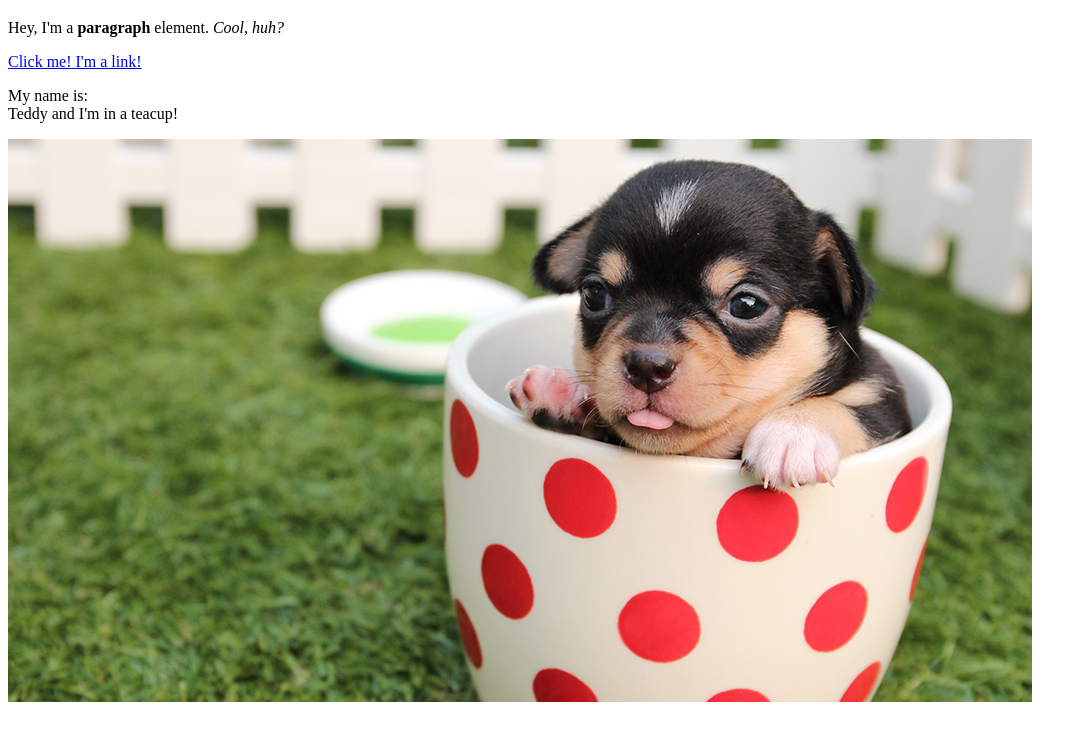
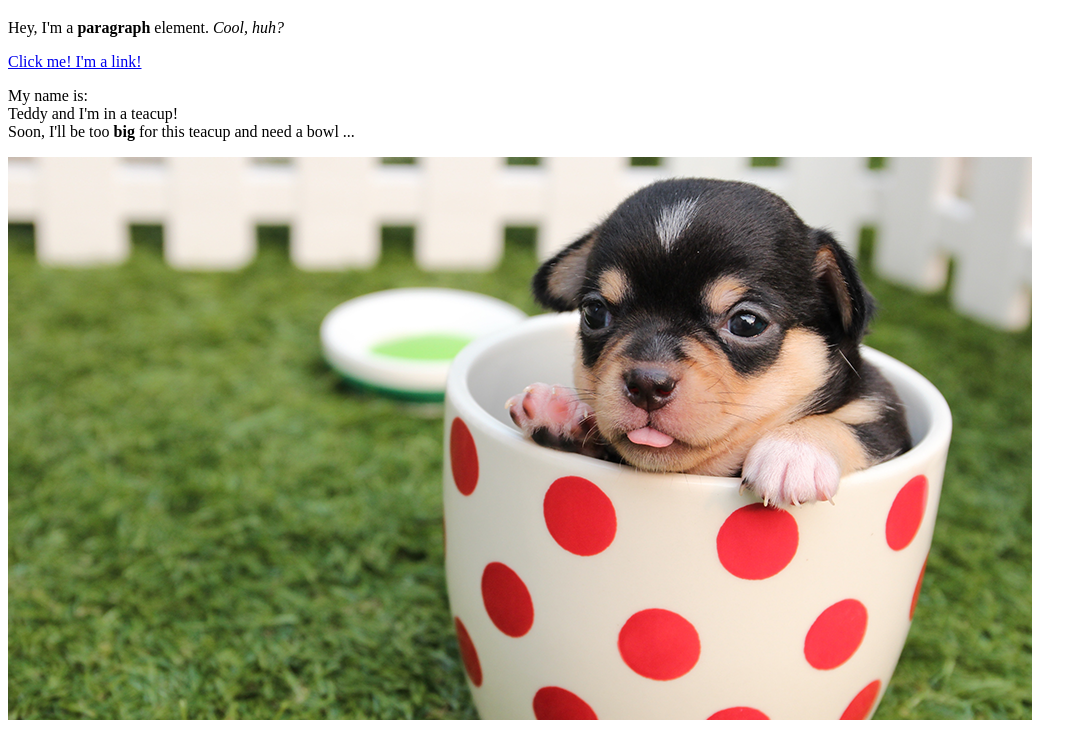
Before and after one commit to shanyeahh/cartoon-hero, a plain HTML site: page test.html in a window 1280 px wide. Shown: the part 61-800 px from the top of the page, without its empty margins (0-1087 px from the left). Drawn offline with Linux system fonts and the light colour scheme.

Commit message:
added another line and synced to github

```diff
--- a/test.html
+++ b/test.html
@@ -8,7 +8,8 @@
 	<p>Hey, I'm a <b>paragraph</b> element. <i>Cool, huh?</i></p>
 	<a href="https://google.com" target="_blank" title="let's take a trip to google">Click me! I'm a link!</a>
 	<p>My name is:<br>
-		Teddy and I'm in a teacup!
+		Teddy and I'm in a teacup!<br>
+		Soon, I'll be too <b>big</b> for this teacup and need a bowl ...
 	</p>
 	<img src="img/puppies.jpeg">
 </body>
```
